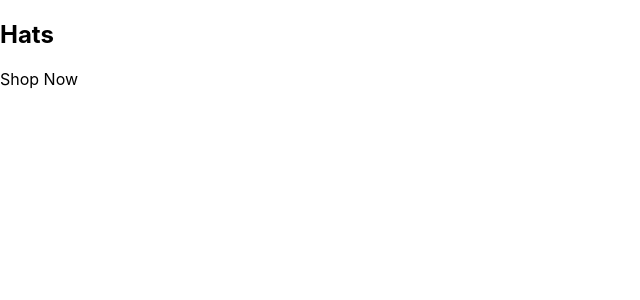
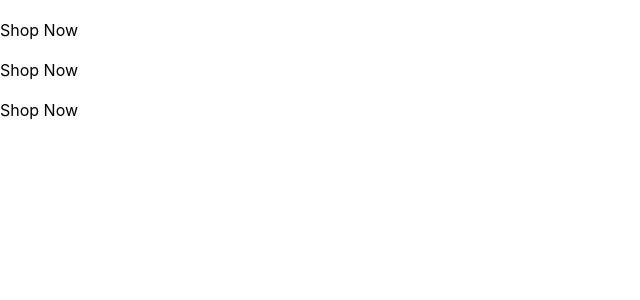
Before and after one commit to ZhangMYihua/crwn-clothing-v2, a React (Create React App) app: page / in a window 1280 px wide. Shown: the top 300 px of the page, without its empty margins (0-640 px from the left). Built offline with nearby package versions, Linux system fonts and the light colour scheme.

Commit message:
fixing brackets

```diff
--- a/src/App.js
+++ b/src/App.jsx
@@ -1,13 +1,30 @@
 const App = () => {
+  const categories = [
+    {
+      id: 1,
+      title:''
+    },
+    {
+      id: 2,
+      title:''
+    },
+    {
+      id: 3,
+       title:''
+    }
+  ]
+
   return (
     <div className='categories-container'>
       <div className='category-container'>
         {/* <img /> */}
         <div />
+        {categories.map(({ title }) => (
         <div className='category-body-container'>
-          <h2>Hats</h2>
+          <h2>{title}</h2>
           <p>Shop Now</p>
         </div>
+          ))}
       </div>
     </div>
   );
```
